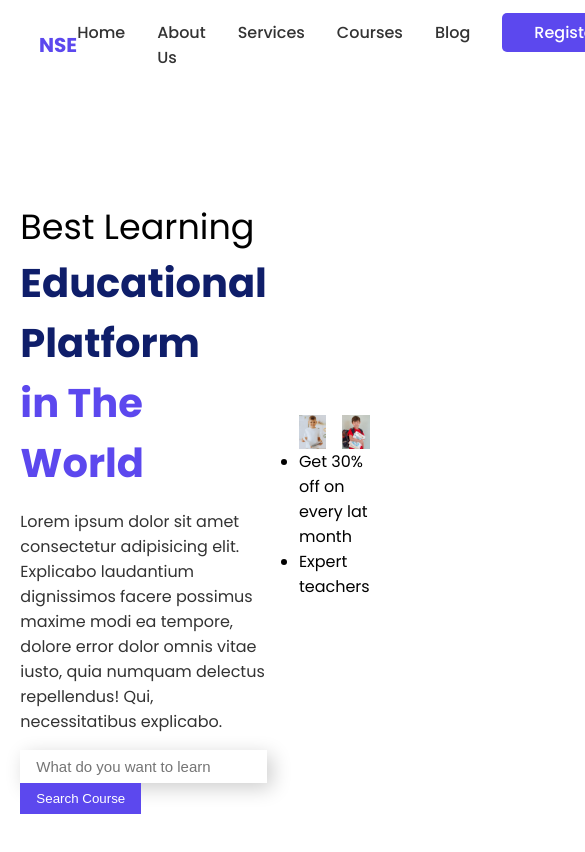
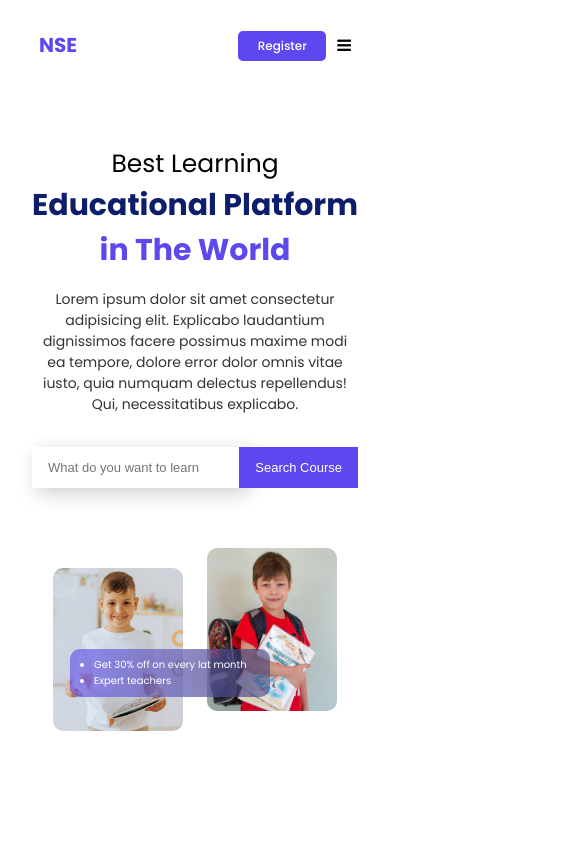
Before and after one commit to amiralidashtbani/Mini-Project-Header-Site-Educational, a plain HTML site: page index.html in a window 390 px wide. Shown: the top 852 px of the page, 585 px wide, since content can reach past the window. Drawn offline with Linux system fonts and the light colour scheme.

Commit message:
continuing code changes and responsiveness

```diff
--- a/css/style.css
+++ b/css/style.css
@@ -21,6 +21,7 @@ body {
     display: flex;
     justify-content: space-between;
     align-items: center;
+    margin-bottom: 60px;
 }
 
 .header-title {
@@ -64,15 +65,10 @@ body {
     display: grid;
     grid-template-columns: repeat(2 , 1fr);
     gap: 2rem;
-    height: 100vh;
     justify-content: center;
     align-items: center;
 }
 
-img {
-    width: 200px;
-    width: 100%;
-}
 
 .section-left-title {
     margin-bottom: 1rem;
@@ -86,6 +82,7 @@ img {
 .title {
     font-size: 40px;
     color: #0f1e6a;
+    white-space: nowrap;
 }
 
 .title-btm {
@@ -99,28 +96,201 @@ p {
     margin-bottom: 1rem;
 }
 
+.form-sc {
+    margin: 2rem 0;
+    display: flex;
+}
+
 .boxsearch {
     border: 0;
     background-color: #fff;
     max-width: 300px;
     width: 100%;
-    padding: 0.5rem 1rem;
+    padding: 1rem;
     outline: 0;
     box-shadow: 5px 5px 20px rgba(0,0,0,0.2) ;
     font-size: 15px;
 }
 
 .btn-searchbox {
-    padding: 0.5rem 1rem;
+    padding: 1rem;
     border: 0;
     background-color: #5c48ee;
-    color: white;
+    margin-left: -5px;
+    cursor: pointer;
+    white-space: nowrap;
 }
 
+.btn-link {
+    color: white;
+    text-decoration: none;
+}
+
+.section-right {
+    position: relative;
+}
 
 .header-img {
     display: grid;
     grid-template-columns: repeat(2 , 1fr);
-    gap: 1rem;
+    gap: 1.5rem;
     width: 100%;
 }
+
+img {
+    width: 250px;
+    border-radius: 10px;
+}
+
+.img2 {
+    position: relative;
+    transform: translateY(-40px);
+}
+
+.content-img-text {
+    width: 100%;
+    max-width: 300px;
+    background: linear-gradient(to right , rgba(92,72,238,0.6) , rgba(15,30,106,0.4));
+    color: white;
+    backdrop-filter: blur(30px);
+    padding: 1rem 2rem;
+    font-size: 15px;
+    border-radius: 10px;
+    position: absolute;
+    top: 50%;
+    left: 50%;
+    transform: translateX(-150px);
+}
+
+.menu-mobile {
+    display: none;
+}
+
+@media screen and (max-width:1238px) {
+    .title {
+        font-size: 35px;
+    }
+
+    .title-top {
+        font-size: 30px;
+    }
+
+    .title-btm {
+        font-size: 35px ;
+    }
+}
+
+@media screen and (max-width:1000px) {
+    .section-content-header {
+        grid-template-columns: repeat(1,1fr);
+        grid-template-rows: repeat(2,1fr);
+        text-align: center;
+    }
+
+    .form-sc {
+        justify-content: center;
+    }
+
+    .header-img {
+        display: flex;
+        justify-content: center;
+    }
+}
+
+@media screen and (max-width:860px) {
+    a.item , .li{
+        display: none;
+    }
+
+    .header-nav {
+        display: grid;
+        grid-template-columns: 5% 87% 8%;
+    }
+
+    .logo {
+        justify-self: start;
+    }
+
+    .link-items {
+        justify-self: end;
+    }
+
+    .menu-mobile {
+        display: block;
+        justify-self: end;
+    }
+}
+
+@media screen and (max-width:675px) {
+    .btn-register {
+        padding: 0.4rem 1.2rem;
+        font-size: 14px;
+    }
+
+    .title-top {
+        font-size: 25px;
+    }
+
+    .title {
+        font-size: 30px;
+    }
+
+    .title-btm {
+        font-size: 30px;
+    }
+
+    p {
+        font-size: 14px;
+    }
+
+    .boxsearch {
+        max-width: 250px;
+        padding: 0.8rem 1rem;
+        font-size: 13px;
+    }
+
+    .btn-searchbox {
+        padding: 0.8rem 1rem;
+        font-size: 13px;
+    }
+
+    img {
+        width: 180px;
+    }
+
+    .content-img-text {
+        font-size: 12px;
+        max-width: 250px;
+        white-space: nowrap;
+        text-align: left;
+        transform: translateX(-125px);
+    }
+
+    .img2 {
+        transform: translateY(-20px);
+    }
+
+    .section-content-header {
+        gap: 0;
+    }
+}
+
+@media screen and (max-width:488px) {
+    .btn-register {
+        font-size: 12px;
+    }
+
+    img {
+        width: 130px;
+    }
+
+    .content-img-text {
+        max-width: 200px;
+        font-size: 10px;
+        padding: 0.5rem 1.5rem;
+    }
+
+    .section-right {
+        margin-top: -115px;
+    }
+}
--- a/index.html
+++ b/index.html
@@ -7,6 +7,7 @@
     <link rel="preconnect" href="https://fonts.googleapis.com">
     <link rel="preconnect" href="https://fonts.gstatic.com" crossorigin>
     <link href="https://fonts.googleapis.com/css2?family=Poppins:wght@400;500;600;700&display=swap" rel="stylesheet">
+    <link rel="stylesheet" href="https://cdnjs.cloudflare.com/ajax/libs/font-awesome/4.7.0/css/font-awesome.min.css">
     <title>Mini-Project-Header-Site-Educational</title>
 </head>
 <body>
@@ -17,13 +18,16 @@
             </div>
             <div class="link-items">
                 <ul class="item-nav">
-                    <li><a class="item" href="#">Home</a></li>
-                    <li><a class="item" href="#">About Us</a></li>
-                    <li><a class="item" href="#">Services</a></li>
-                    <li><a class="item" href="#">Courses</a></li>
-                    <li><a class="item" href="#">Blog</a></li>
+                    <li class="li"><a class="item" href="#">Home</a></li>
+                    <li class="li"><a class="item" href="#">About Us</a></li>
+                    <li class="li"><a class="item" href="#">Services</a></li>
+                    <li class="li"><a class="item" href="#">Courses</a></li>
+                    <li class="li"><a class="item" href="#">Blog</a></li>
                     <li><a class="btn-register" href="#">Register</a></li>
                 </ul>
+            </div>
+            <div class="menu-mobile">
+                <i class="fa fa-navicon"></i>
             </div>
         </div>
         <div class="section-content-header">
@@ -35,14 +39,14 @@
                 </div>
                 <p>Lorem ipsum dolor sit amet consectetur adipisicing elit. Explicabo laudantium dignissimos facere possimus maxime modi ea tempore, dolore error dolor omnis vitae iusto, quia numquam delectus repellendus! Qui, necessitatibus explicabo.</p>
                 <div class="form-sc">
-                    <input class="boxsearch" type="text" placeholder="What do you want to learn">
-                    <button class="btn-searchbox">Search Course</button>
+                    <input name="Search" class="boxsearch" type="text" placeholder="What do you want to learn">
+                    <button type="button" class="btn-searchbox"><a class="btn-link" href="#">Search Course</a></button>
                 </div>
             </div>
             <div class="section-right">
                 <div class="header-img">
-                    <img src="img/img-1.jpg" alt="img">
-                    <img src="img/img-2.jpg" alt="img">
+                    <img class="img1" src="img/img-1.jpg" alt="img">
+                    <img class="img2" src="img/img-2.jpg" alt="img">
                 </div>
                 <div class="content-img-text">
                     <ul>
```
